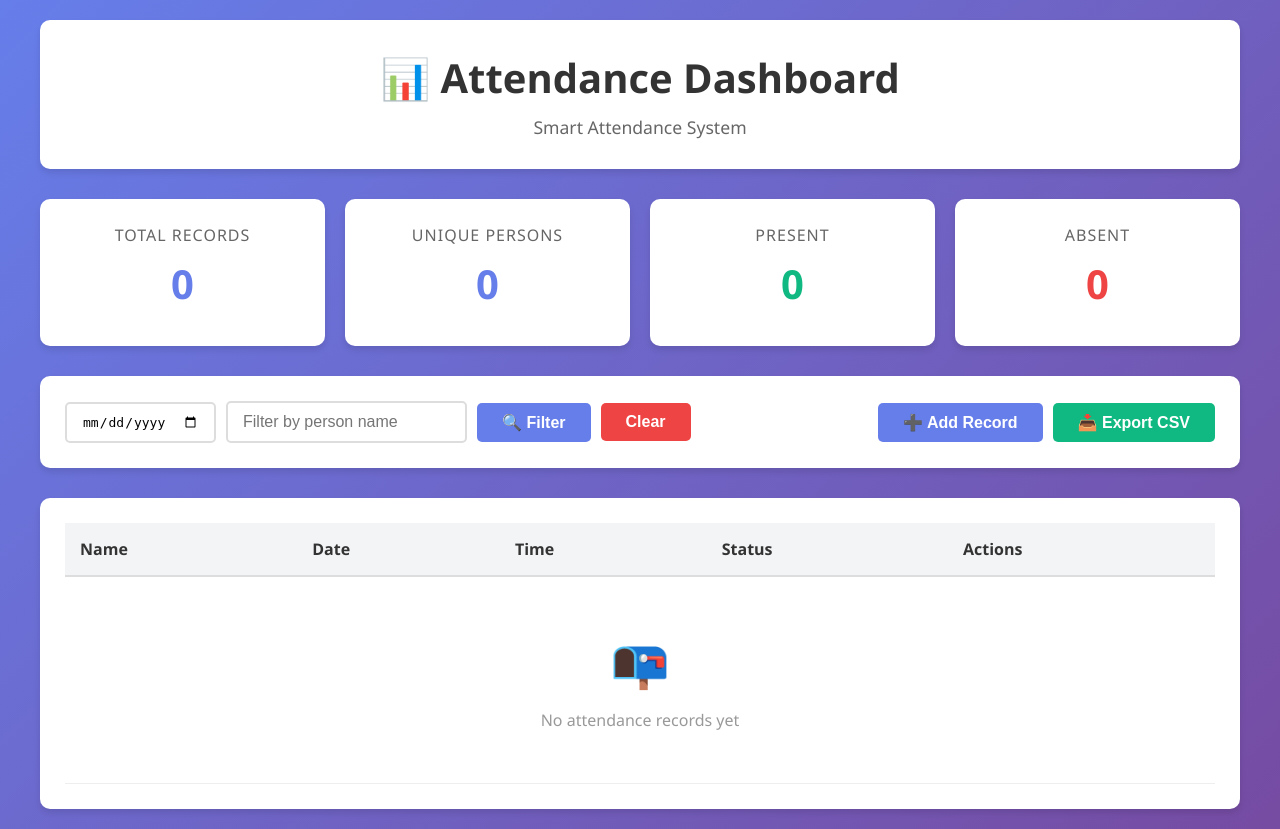
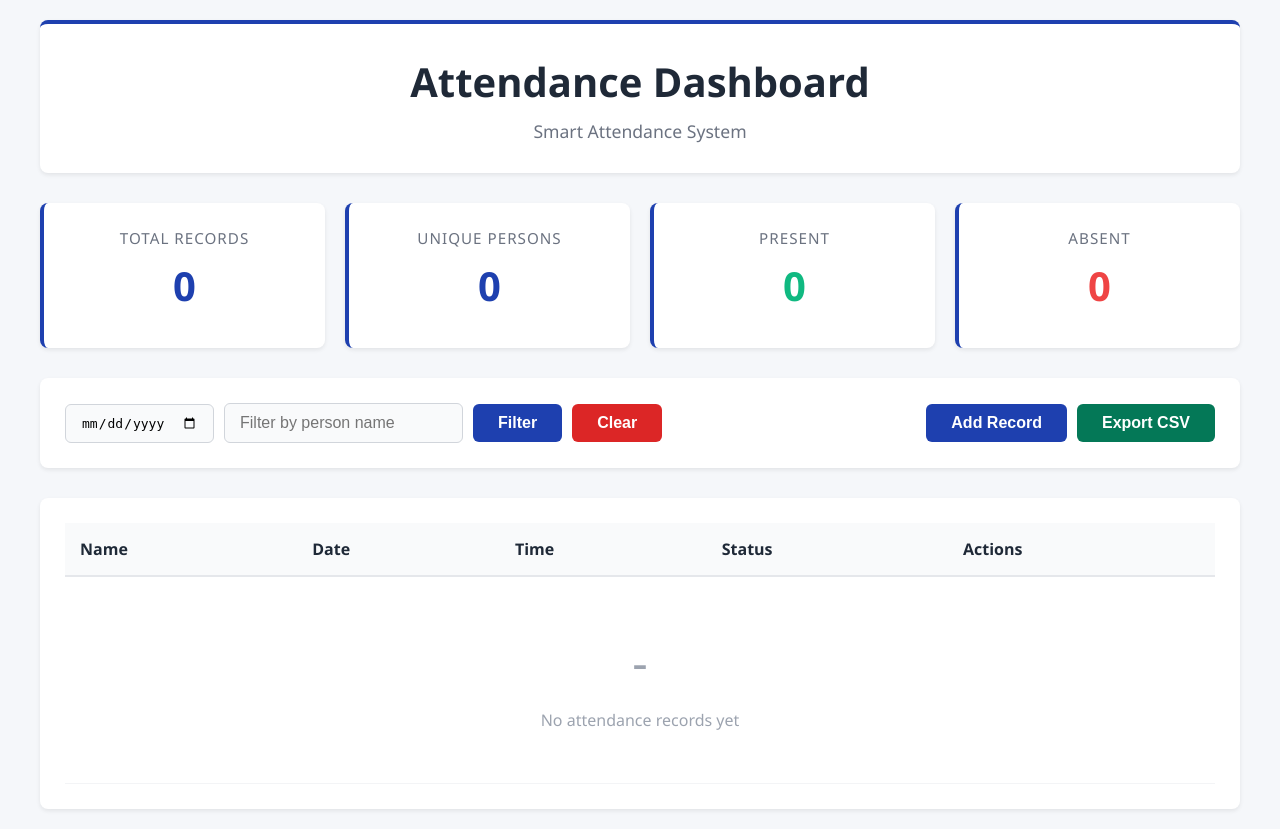
Before and after one commit to amandasenaratne/smart-attendance-system, a Flask app: page / in a window 1280 px wide. Run offline with Flask 3, Linux system fonts and the light colour scheme; data that the repository does not hold is empty.

Commit message:
Develop Flask

```diff
--- a/src/dashboard/templates/index.html
+++ b/src/dashboard/templates/index.html
@@ -14,7 +14,7 @@
 
         body {
             font-family: 'Segoe UI', Tahoma, Geneva, Verdana, sans-serif;
-            background: linear-gradient(135deg, #667eea 0%, #764ba2 100%);
+            background: #f5f7fa;
             min-height: 100vh;
             padding: 20px;
         }
@@ -27,21 +27,24 @@
         header {
             background: white;
             padding: 30px;
-            border-radius: 10px;
-            box-shadow: 0 4px 6px rgba(0, 0, 0, 0.1);
+            border-radius: 8px;
+            box-shadow: 0 2px 4px rgba(0, 0, 0, 0.08);
             margin-bottom: 30px;
             text-align: center;
+            border-top: 4px solid #1e40af;
         }
 
         h1 {
-            color: #333;
+            color: #1f2937;
             margin-bottom: 10px;
             font-size: 2.5em;
+            font-weight: 600;
         }
 
         .subtitle {
-            color: #666;
+            color: #6b7280;
             font-size: 1.1em;
+            font-weight: 400;
         }
 
         /* Statistics Section */
@@ -55,37 +58,39 @@
         .stat-card {
             background: white;
             padding: 25px;
-            border-radius: 10px;
-            box-shadow: 0 4px 6px rgba(0, 0, 0, 0.1);
+            border-radius: 8px;
+            box-shadow: 0 2px 4px rgba(0, 0, 0, 0.08);
             text-align: center;
             transition: transform 0.3s ease, box-shadow 0.3s ease;
+            border-left: 4px solid #1e40af;
         }
 
         .stat-card:hover {
-            transform: translateY(-5px);
-            box-shadow: 0 8px 12px rgba(0, 0, 0, 0.15);
+            transform: translateY(-2px);
+            box-shadow: 0 4px 12px rgba(0, 0, 0, 0.12);
         }
 
         .stat-number {
             font-size: 2.5em;
             font-weight: bold;
-            color: #667eea;
+            color: #1e40af;
             margin: 10px 0;
         }
 
         .stat-label {
-            color: #666;
-            font-size: 1em;
+            color: #6b7280;
+            font-size: 0.95em;
             text-transform: uppercase;
             letter-spacing: 1px;
+            font-weight: 500;
         }
 
         /* Controls Section */
         .controls {
             background: white;
             padding: 25px;
-            border-radius: 10px;
-            box-shadow: 0 4px 6px rgba(0, 0, 0, 0.1);
+            border-radius: 8px;
+            box-shadow: 0 2px 4px rgba(0, 0, 0, 0.08);
             margin-bottom: 30px;
             display: flex;
             flex-wrap: wrap;
@@ -105,62 +110,64 @@
         input[type="date"],
         select {
             padding: 10px 15px;
-            border: 2px solid #ddd;
-            border-radius: 5px;
+            border: 1px solid #d1d5db;
+            border-radius: 6px;
             font-size: 1em;
-            transition: border-color 0.3s ease;
+            transition: border-color 0.3s ease, box-shadow 0.3s ease;
+            background-color: #f9fafb;
         }
 
         input[type="text"]:focus,
         input[type="date"]:focus,
         select:focus {
             outline: none;
-            border-color: #667eea;
+            border-color: #1e40af;
+            background-color: white;
+            box-shadow: 0 0 0 3px rgba(30, 64, 175, 0.1);
         }
 
         button {
             padding: 10px 25px;
-            background: #667eea;
+            background: #1e40af;
             color: white;
             border: none;
-            border-radius: 5px;
+            border-radius: 6px;
             cursor: pointer;
             font-size: 1em;
             font-weight: 600;
-            transition: background 0.3s ease, transform 0.2s ease;
+            transition: background 0.3s ease;
         }
 
         button:hover {
-            background: #764ba2;
-            transform: scale(1.05);
+            background: #1e3a8a;
         }
 
         button:active {
-            transform: scale(0.98);
+            opacity: 0.95;
         }
 
         .export-btn {
-            background: #10b981;
+            background: #047857;
         }
 
         .export-btn:hover {
-            background: #059669;
+            background: #065f46;
         }
 
         .clear-btn {
-            background: #ef4444;
+            background: #dc2626;
         }
 
         .clear-btn:hover {
-            background: #dc2626;
+            background: #b91c1c;
         }
 
         /* Table Section */
         .table-section {
             background: white;
             padding: 25px;
-            border-radius: 10px;
-            box-shadow: 0 4px 6px rgba(0, 0, 0, 0.1);
+            border-radius: 8px;
+            box-shadow: 0 2px 4px rgba(0, 0, 0, 0.08);
             overflow-x: auto;
         }
 
@@ -170,20 +177,21 @@
         }
 
         thead {
-            background: #f3f4f6;
+            background: #f9fafb;
         }
 
         th {
             padding: 15px;
             text-align: left;
             font-weight: 600;
-            color: #333;
-            border-bottom: 2px solid #ddd;
+            color: #1f2937;
+            border-bottom: 2px solid #e5e7eb;
         }
 
         td {
             padding: 12px 15px;
-            border-bottom: 1px solid #eee;
+            border-bottom: 1px solid #f3f4f6;
+            color: #374151;
         }
 
         tbody tr:hover {
@@ -214,19 +222,19 @@
         }
 
         .delete-btn {
-            background: #ef4444;
+            background: #dc2626;
             padding: 6px 12px;
             font-size: 0.85em;
         }
 
         .delete-btn:hover {
-            background: #dc2626;
+            background: #991b1b;
         }
 
         .empty-state {
             text-align: center;
             padding: 40px;
-            color: #999;
+            color: #9ca3af;
         }
 
         .empty-state-icon {
@@ -397,7 +407,7 @@
     <div class="container">
         <!-- Header -->
         <header>
-            <h1>📊 Attendance Dashboard</h1>
+            <h1>Attendance Dashboard</h1>
             <p class="subtitle">Smart Attendance System</p>
         </header>
 
@@ -430,12 +440,12 @@
             <div class="filter-group">
                 <input type="date" id="dateFilter" placeholder="Filter by date">
                 <input type="text" id="personFilter" placeholder="Filter by person name">
-                <button onclick="applyFilters()">🔍 Filter</button>
+                <button onclick="applyFilters()">Filter</button>
                 <button class="clear-btn" onclick="clearFilters()">Clear</button>
             </div>
             <div style="display: flex; gap: 10px;">
-                <button onclick="openAddModal()">➕ Add Record</button>
-                <button class="export-btn" onclick="exportCSV()">📥 Export CSV</button>
+                <button onclick="openAddModal()">Add Record</button>
+                <button class="export-btn" onclick="exportCSV()">Export CSV</button>
             </div>
         </div>
 
@@ -535,7 +545,7 @@
                         <tr>
                             <td colspan="5">
                                 <div class="empty-state">
-                                    <div class="empty-state-icon">📭</div>
+                                    <div class="empty-state-icon">-</div>
                                     <p>No attendance records yet</p>
                                 </div>
                             </td>
@@ -556,7 +566,7 @@
                         </td>
                         <td>
                             <div class="action-buttons">
-                                <button class="delete-btn" onclick="deleteRecord(this, ${index})">🗑️ Delete</button>
+                                <button class="delete-btn" onclick="deleteRecord(this, ${index})">Delete</button>
                             </div>
                         </td>
                     </tr>
```
Also changed, not shown: other parts of src/dashboard/templates/index.html (+16 -14 lines).
